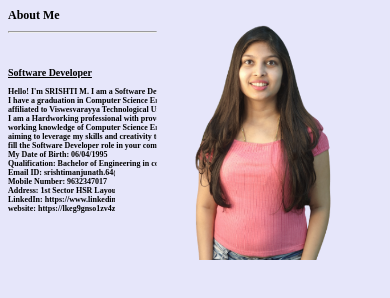
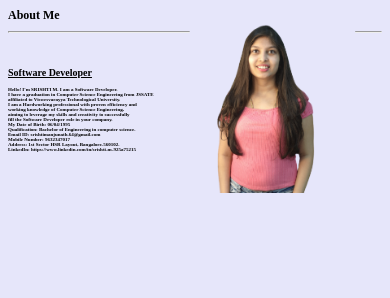
Before and after one commit to Srish64/design-portfolio, a plain HTML site: page about.html in a window 390 px wide. Drawn offline with Linux system fonts and the light colour scheme.

Commit message:
Add files via upload

```diff
--- a/about.html
+++ b/about.html
@@ -18,10 +18,10 @@
     @media( min-width:300px) and (max-width:600px){
         h1{font-size: 12px;}
         h2{font-size: 10px;}
-        h3{font-size: 8px;}
+        h3{font-size: 5px;}
         .images img{
             top:-145px;
-            height:35%;
+            height:25%;
         }
     }
 </style>
@@ -38,8 +38,7 @@ Qualification: Bachelor of Engineering in computer science.<br/>
 Email ID: srishtimanjunath.64@gmail.com<br/>
 Mobile Number: 9632347017<br/>
 Address: 1st Sector HSR Layout, Bangalore-560102.<br/>
-LinkedIn: https://www.linkedin.com/in/srishti-m-925a75215 <br/>
-website: https://lkeg9gnso1zv4zn8spak7sk.on.drv.tw/www.srishkush.com/Portfolio.html<br/>
+LinkedIn: https://www.linkedin.com/in/srishti-m-925a75215
 </h3>
     <div class="images">
         <img src="sru.png" class="girl">
```
